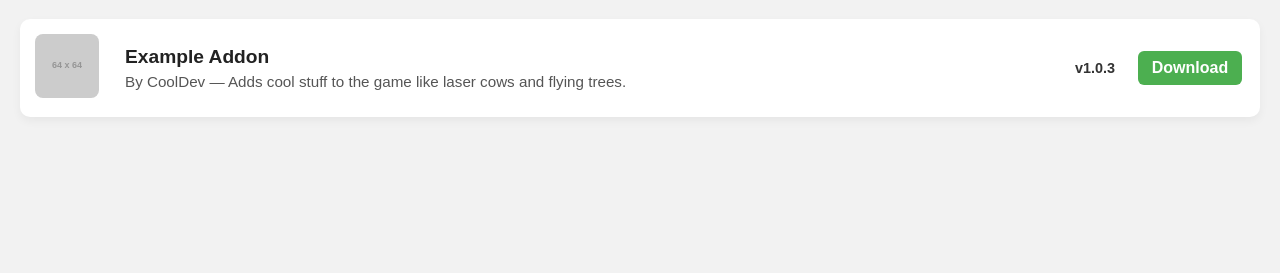
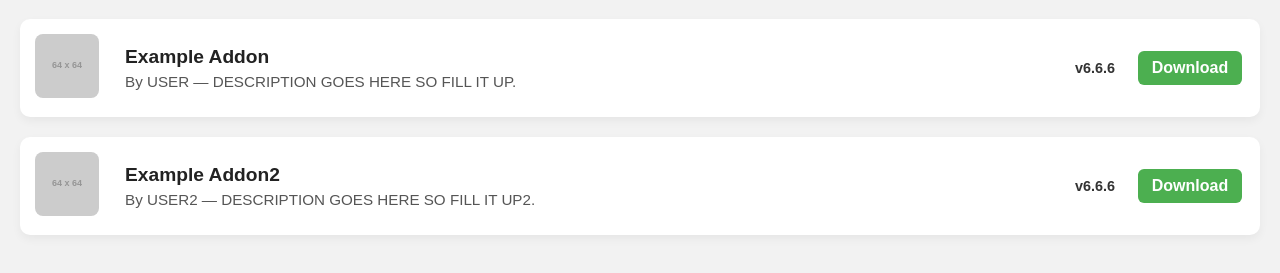
Before and after one commit to iNiKKo/Cubyz-Addons, a plain HTML site: page index.html in a window 1280 px wide. Shown: the part 81-354 px from the top of the page. Drawn offline with Linux system fonts and the light colour scheme; placeholder pictures from the web are drawn by us.

Commit message:
Update index.html

```diff
--- a/index.html
+++ b/index.html
@@ -95,16 +95,31 @@
     </div>
     <div class="addon-info">
       <h2>Example Addon</h2>
-      <p>By CoolDev — Adds cool stuff to the game like laser cows and flying trees.</p>
+      <p>By USER — DESCRIPTION GOES HERE SO FILL IT UP.</p>
     </div>
     <div class="addon-version">
-      v1.0.3
+      v6.6.6
     </div>
     <div class="addon-download">
       <a href="#">Download</a>
     </div>
   </div>
 
+  <div class="addon-card">
+    <div class="addon-icon">
+      <img src="https://via.placeholder.com/64" alt="Addon Icon">
+    </div>
+    <div class="addon-info">
+      <h2>Example Addon2</h2>
+      <p>By USER2 — DESCRIPTION GOES HERE SO FILL IT UP2.</p>
+    </div>
+    <div class="addon-version">
+      v6.6.6
+    </div>
+    <div class="addon-download">
+      <a href="#">Download</a>
+    </div>
+  </div>
   <!-- Duplicate the above .addon-card div for more addons -->
 
 </body>
```
